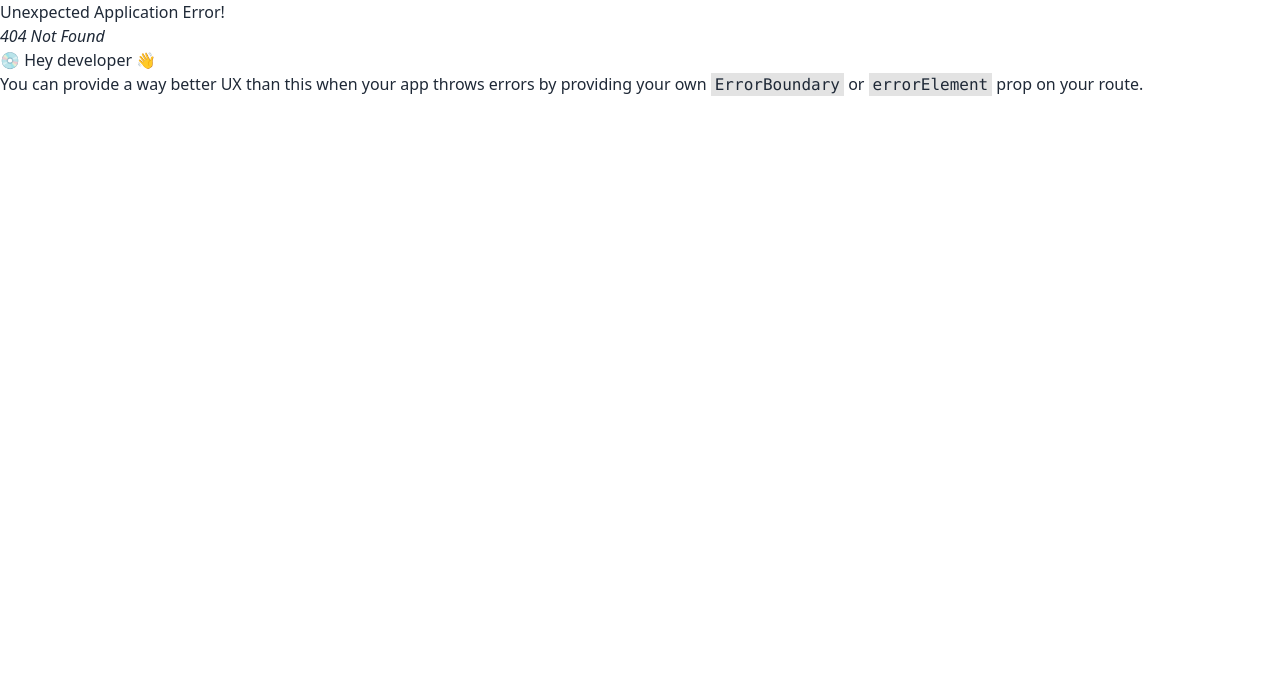
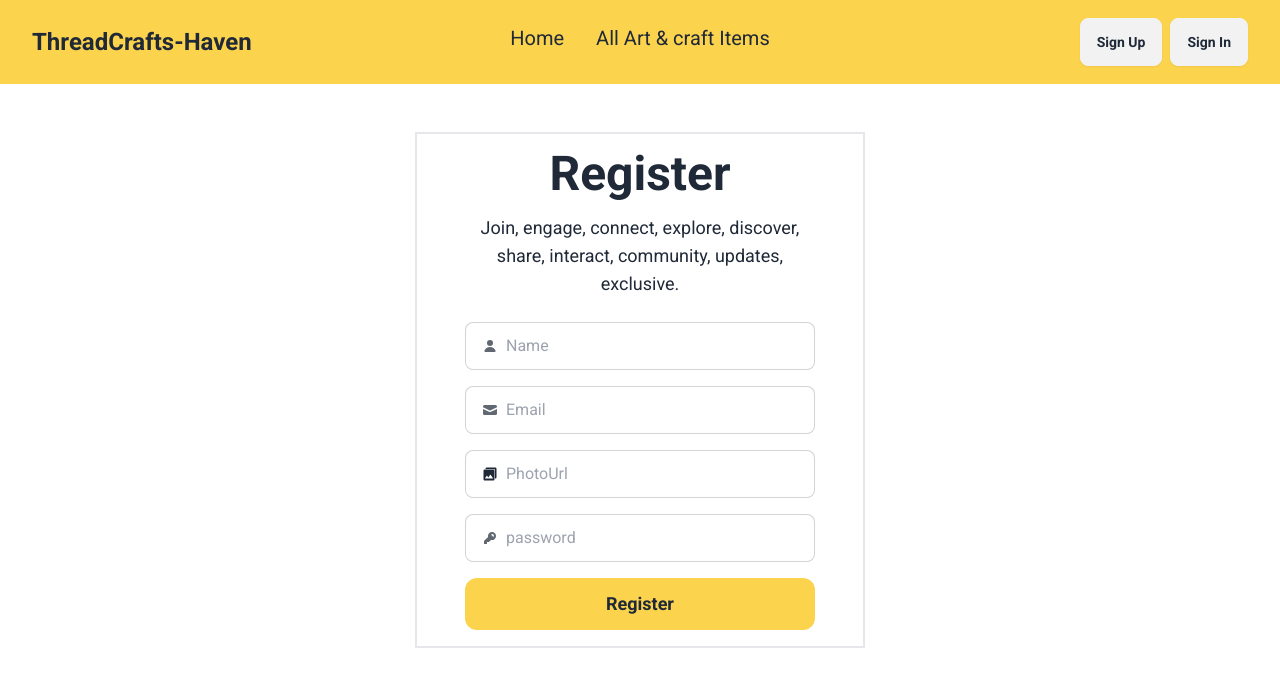
Before and after one commit to MaynulShadhin/ThreadsCraft-Heaven, a React (Vite) app: page /register in a window 1280 px wide. Before the commit this address had no page. Shown: the top 686 px of the page. Built offline with nearby package versions, Linux system fonts and the light colour scheme.

Commit message:
added firebase

```diff
--- a/package.json
+++ b/package.json
@@ -10,10 +10,12 @@
     "preview": "vite preview"
   },
   "dependencies": {
+    "firebase": "^10.11.1",
     "localforage": "^1.10.0",
     "match-sorter": "^6.3.4",
     "react": "^18.2.0",
     "react-dom": "^18.2.0",
+    "react-icons": "^5.1.0",
     "react-router-dom": "^6.23.0",
     "sort-by": "^1.2.0",
     "swiper": "^11.1.1"
--- a/src/components/Navbar.jsx
+++ b/src/components/Navbar.jsx
@@ -1,4 +1,4 @@
-import { NavLink } from "react-router-dom";
+import { Link, NavLink } from "react-router-dom";
 
 const Navbar = () => {
 
@@ -25,8 +25,10 @@ const Navbar = () => {
                     {navLinks}
                 </ul>
             </div>
-            <div className="navbar-end">
-                <a className="btn">Button</a>
+            <div className="navbar-end space-x-2">
+                <Link to="/register"><a className="btn">Sign Up</a></Link>
+                <Link><a className="btn">Sign In</a></Link>
+
             </div>
         </div>
     );
--- /dev/null
+++ b/src/firebase/Firebase.config.js
@@ -0,0 +1,20 @@
+// Import the functions you need from the SDKs you need
+import { initializeApp } from "firebase/app";
+import { getAuth } from "firebase/auth";
+// TODO: Add SDKs for Firebase products that you want to use
+// https://firebase.google.com/docs/web/setup#available-libraries
+
+// Your web app's Firebase configuration
+const firebaseConfig = {
+  apiKey: "AIzaSyAsgzaLGJe0pxGRAYrbLCcqQ8K-HCFljUo",
+  authDomain: "threadcrafts-haven-27fad.firebaseapp.com",
+  projectId: "threadcrafts-haven-27fad",
+  storageBucket: "threadcrafts-haven-27fad.appspot.com",
+  messagingSenderId: "61641524366",
+  appId: "1:61641524366:web:fbe04d53b9e8ca16e975df"
+};
+
+// Initialize Firebase
+const app = initializeApp(firebaseConfig);
+const auth = getAuth(app);
+export default auth;
--- a/src/main.jsx
+++ b/src/main.jsx
@@ -8,6 +8,7 @@ import './index.css'
 import Root from './layouts/Root';
 import Home from './pages/Home';
 import AllArtAndCraft from './pages/AllArtAndCraft';
+import Register from './pages/Register';
 
 const router = createBrowserRouter([
   {
@@ -21,6 +22,10 @@ const router = createBrowserRouter([
       {
         path: "/All Art & craft Items",
         element: <AllArtAndCraft></AllArtAndCraft>
+      },
+      {
+        path: "/register",
+        element: <Register></Register>
       }
     ]
   },
--- /dev/null
+++ b/src/pages/Register.jsx
@@ -0,0 +1,44 @@
+import { IoMdPhotos } from "react-icons/io";
+const Register = () => {
+    return (
+        <div className="w-[450px] mx-auto border-2 px-12 py-4 mt-12">
+            <div className="text-center mb-6">
+                <h2 className="text-5xl font-bold mb-4">Register</h2>
+                <p className="text-lg">Join, engage, connect, explore, discover, share, interact, community, updates, exclusive.</p>
+            </div>
+            <form className="space-y-4">
+                <div>
+                    <label className="input input-bordered flex items-center gap-2">
+                        <svg xmlns="http://www.w3.org/2000/svg" viewBox="0 0 16 16" fill="currentColor" className="w-4 h-4 opacity-70"><path d="M8 8a3 3 0 1 0 0-6 3 3 0 0 0 0 6ZM12.735 14c.618 0 1.093-.561.872-1.139a6.002 6.002 0 0 0-11.215 0c-.22.578.254 1.139.872 1.139h9.47Z" /></svg>
+                        <input type="text" className="grow" placeholder="Name" />
+                    </label>
+                </div>
+                <div>
+                    <label className="input input-bordered flex items-center gap-2">
+                        <svg xmlns="http://www.w3.org/2000/svg" viewBox="0 0 16 16" fill="currentColor" className="w-4 h-4 opacity-70"><path d="M2.5 3A1.5 1.5 0 0 0 1 4.5v.793c.026.009.051.02.076.032L7.674 8.51c.206.1.446.1.652 0l6.598-3.185A.755.755 0 0 1 15 5.293V4.5A1.5 1.5 0 0 0 13.5 3h-11Z" /><path d="M15 6.954 8.978 9.86a2.25 2.25 0 0 1-1.956 0L1 6.954V11.5A1.5 1.5 0 0 0 2.5 13h11a1.5 1.5 0 0 0 1.5-1.5V6.954Z" /></svg>
+                        <input type="email" className="grow" placeholder="Email" />
+                    </label>
+                </div>
+                <div>
+                    <label className="input input-bordered flex items-center gap-2">
+                        <IoMdPhotos></IoMdPhotos>
+                        <input type="text" className="grow" placeholder="PhotoUrl" />
+                    </label>
+                </div>
+                <div>
+                    <label className="input input-bordered flex items-center gap-2">
+                        <svg xmlns="http://www.w3.org/2000/svg" viewBox="0 0 16 16" fill="currentColor" className="w-4 h-4 opacity-70"><path fillRule="evenodd" d="M14 6a4 4 0 0 1-4.899 3.899l-1.955 1.955a.5.5 0 0 1-.353.146H5v1.5a.5.5 0 0 1-.5.5h-2a.5.5 0 0 1-.5-.5v-2.293a.5.5 0 0 1 .146-.353l3.955-3.955A4 4 0 1 1 14 6Zm-4-2a.75.75 0 0 0 0 1.5.5.5 0 0 1 .5.5.75.75 0 0 0 1.5 0 2 2 0 0 0-2-2Z" clipRule="evenodd" /></svg>
+                        <input type="password"
+                        placeholder="password"
+                        className="grow"/>
+                    </label>
+                </div>
+                <div>
+                    <input type="submit" value="Register" className="text-lg font-semibold text-center w-full bg-amber-300 py-3 rounded-xl hover:bg-amber-200" />
+                </div>
+            </form>
+        </div>
+    );
+};
+
+export default Register;
```
Also changed, not shown: 1 other file (tests, documents, lock files or other folders).
